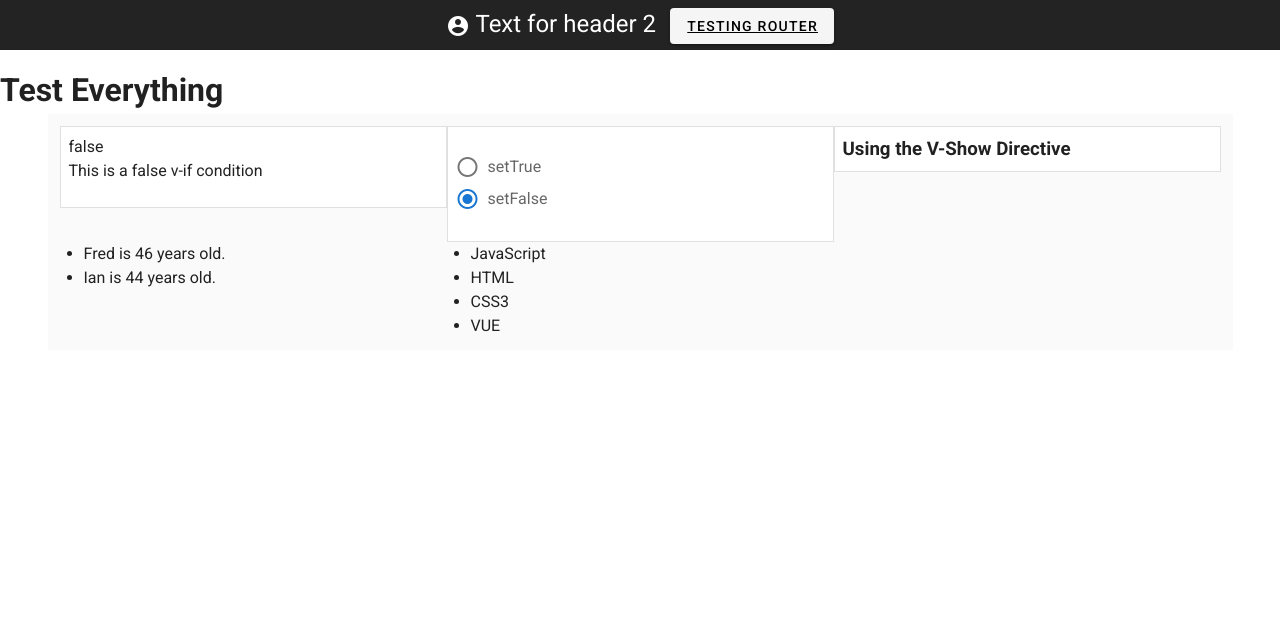
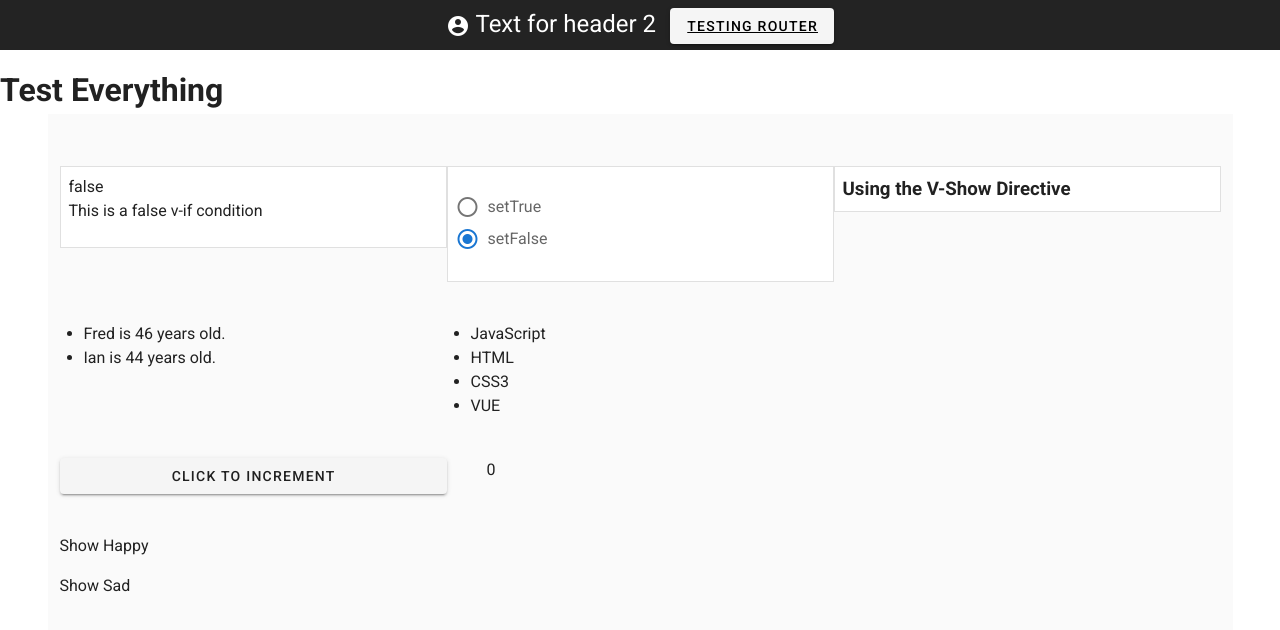
Before and after one commit to fredjacobs/fred_test_vue, a Vue app: page / in a window 1280 px wide. Shown: the top 630 px of the page. Built offline with nearby package versions, Linux system fonts and the light colour scheme.

Commit message:
Study complete for today

```diff
--- a/src/components/GeneralTestingPage.vue
+++ b/src/components/GeneralTestingPage.vue
@@ -1,9 +1,10 @@
+/* NOTES: NEXT Class ands Style binding */
 <template>
   <div>
     <h1>Test Everything</h1>
 
     <v-container class="grey lighten-5">
-      <v-row no-gutters>
+      <v-row no-gutters class="my-10">
         <v-col cols="2" sm="4">
           <v-card class="pa-2" outlined tile>
             {{ setShowValue }}
@@ -27,7 +28,7 @@
         </v-col>
       </v-row>
 
-      <v-row no-gutters>
+      <v-row no-gutters class="my-10">
         <v-col cols="2" sm="4">
           <div>
             <ul>
@@ -45,6 +46,34 @@
           </div>
         </v-col>
       </v-row>
+
+      <v-row no-gutters class="my-10">
+        <v-col cols="2" sm="4">
+          <div>
+            <v-btn v-on:click="addToCounter" block> Click to Increment </v-btn>
+            <!-- use @ sign for v-on -->
+          </div>
+        </v-col>
+        <v-col cols="2" sm="4">
+          <div class="pl-10">
+            {{ counter }}
+          </div>
+        </v-col>
+      </v-row>
+
+      <v-row no-gutters class="my-10">
+        <v-col cols="2" sm="4">
+          <div>
+            <p @mouseover="showMessage('Happy')">Show Happy</p>
+            <p @mouseover="showMessage('Sad')">Show Sad</p>
+          </div>
+        </v-col>
+        <v-col cols="2" sm="4">
+          <div class="pl-10">
+            <h2>{{ message }}</h2>
+          </div>
+        </v-col>
+      </v-row>
     </v-container>
   </div>
 </template>
@@ -54,6 +83,8 @@ export default {
   data: () => ({
     setShowValue: "false",
     showThis: true,
+    counter: 0,
+    message: "",
     myList: ["JavaScript", "HTML", "CSS3", "VUE"],
     people: [
       {
@@ -68,6 +99,12 @@ export default {
   }),
   methods: {
     display: () => console.log(this.setShowValue),
+    addToCounter() {
+      this.counter += 1;
+    },
+    showMessage(mood) {
+      this.message = mood;
+    },
   },
   mount: {},
 };
```
